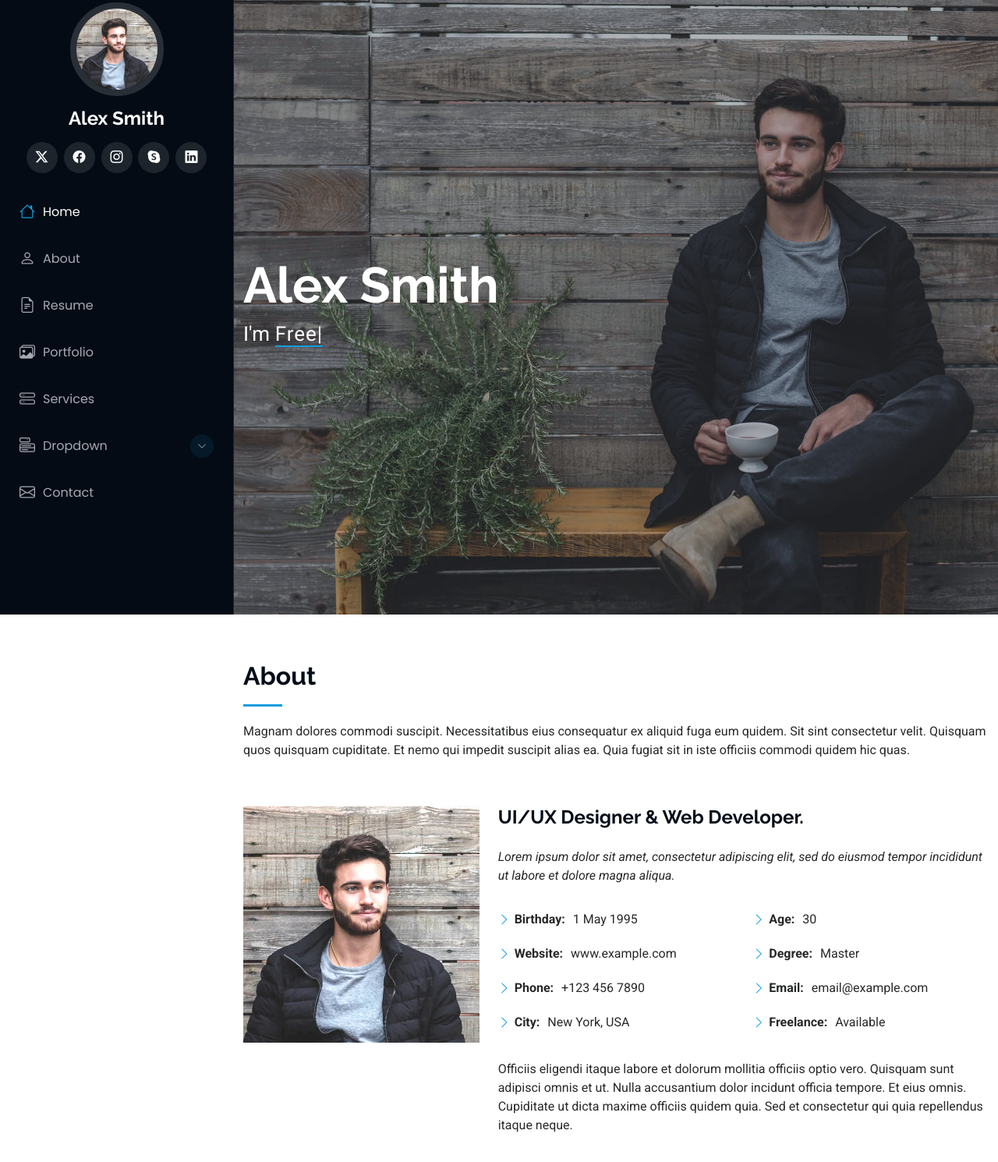
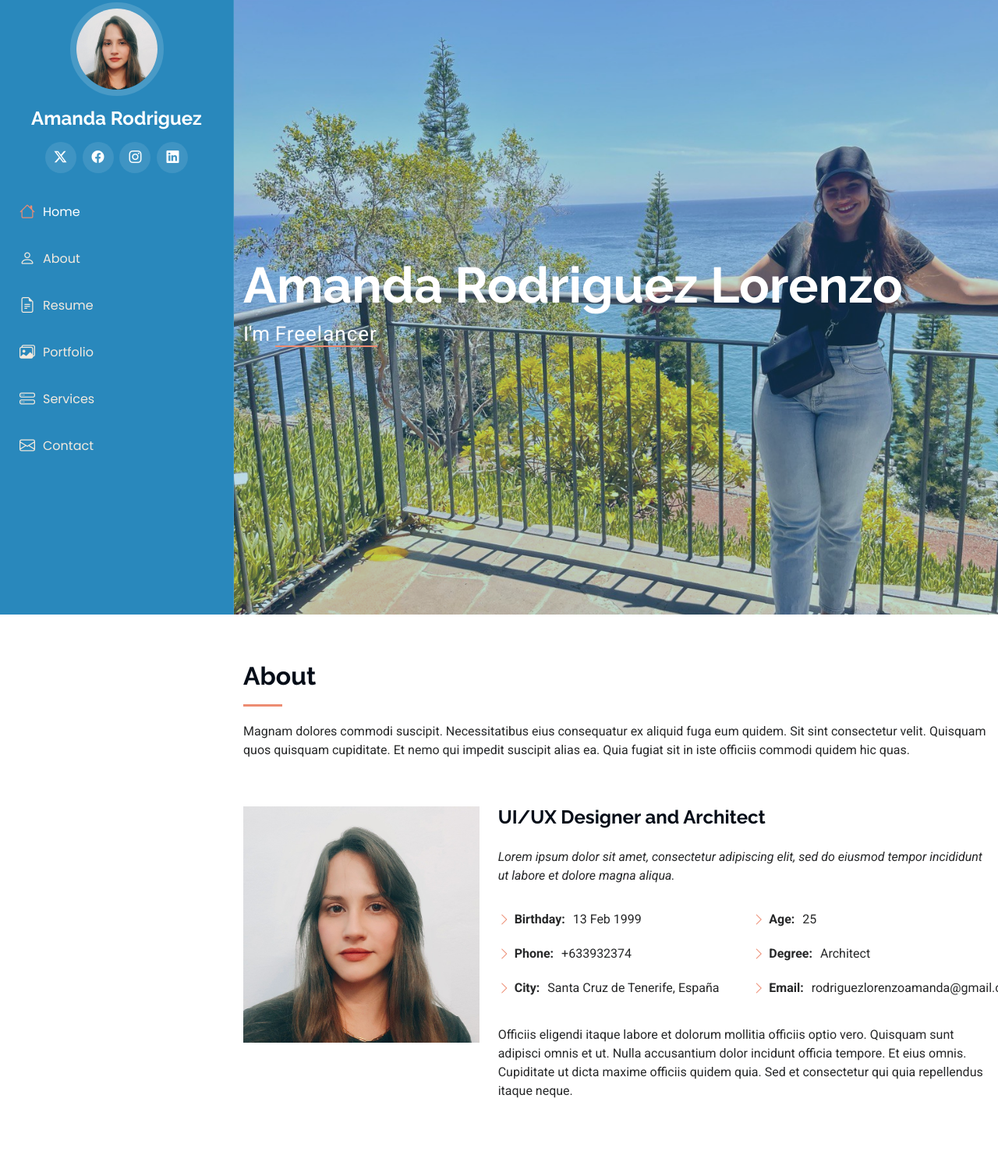
Before and after one commit to rodriguezlorenzoamanda/Portfolio, a plain HTML site: page index.html in a window 1280 px wide. Shown: the part 12-1502 px from the top of the page at 78% size. Drawn offline with Linux system fonts and the light colour scheme.

Commit message:
arreglos iniciales

```diff
--- a/assets/css/main.css
+++ b/assets/css/main.css
@@ -22,14 +22,14 @@
   --background-color: #ffffff; /* Background color for the entire website, including individual sections */
   --default-color: #272829; /* Default color used for the majority of the text content across the entire website */
   --heading-color: #050d18; /* Color for headings, subheadings and title throughout the website */
-  --accent-color: #149ddd; /* Accent color that represents your brand on the website. It's used for buttons, links, and other elements that need to stand out */
+  --accent-color: #ed8c72; /* Accent color that represents your brand on the website. It's used for buttons, links, and other elements that need to stand out */
   --surface-color: #ffffff; /* The surface color is used as a background of boxed elements within sections, such as cards, icon boxes, or other elements that require a visual separation from the global background. */
   --contrast-color: #ffffff; /* Contrast color for text, ensuring readability against backgrounds of accent, heading, or default colors. */
 }
 
 /* Nav Menu Colors - The following color variables are used specifically for the navigation menu. They are separate from the global colors to allow for more customization options */
 :root {
-  --nav-color: #a8a9b4;  /* The default color of the main navmenu links */
+  --nav-color: #f4eade;  /* The default color of the main navmenu links */
   --nav-hover-color: #ffffff; /* Applied to main navmenu links when they are hovered over or active */
   --nav-mobile-background-color: #040b14; /* Used as the background color for mobile navigation menu */
   --nav-dropdown-background-color: #040b14; /* Used as the background color for dropdown items that appear when hovering over primary navigation items */
@@ -45,10 +45,10 @@
 }
 
 .dark-background {
-  --background-color: #040b14;
+  --background-color: #2988bc;
   --default-color: #ffffff;
   --heading-color: #ffffff;
-  --surface-color: #151f2b;
+  --surface-color: #2f496e;
   --contrast-color: #ffffff;
 }
 
--- a/index.html
+++ b/index.html
@@ -4,7 +4,7 @@
 <head>
   <meta charset="utf-8">
   <meta content="width=device-width, initial-scale=1.0" name="viewport">
-  <title>Index - iPortfolio Bootstrap Template</title>
+  <title>Amanda Rodriguez Portfolio</title>
   <meta content="" name="description">
   <meta content="" name="keywords">
 
@@ -27,13 +27,6 @@
   <!-- Main CSS File -->
   <link href="assets/css/main.css" rel="stylesheet">
 
-  <!-- =======================================================
-  * Template Name: iPortfolio
-  * Template URL: https://bootstrapmade.com/iportfolio-bootstrap-portfolio-websites-template/
-  * Updated: Jun 29 2024 with Bootstrap v5.3.3
-  * Author: BootstrapMade.com
-  * License: https://bootstrapmade.com/license/
-  ======================================================== -->
 </head>
 
 <body class="index-page">
@@ -42,20 +35,19 @@
     <i class="header-toggle d-xl-none bi bi-list"></i>
 
     <div class="profile-img">
-      <img src="assets/img/my-profile-img.jpg" alt="" class="img-fluid rounded-circle">
+      <img src="assets/img/amanda-portfolio.jpeg" alt="" class="img-fluid rounded-circle">
     </div>
 
     <a href="index.html" class="logo d-flex align-items-center justify-content-center">
       <!-- Uncomment the line below if you also wish to use an image logo -->
       <!-- <img src="assets/img/logo.png" alt=""> -->
-      <h1 class="sitename">Alex Smith</h1>
+      <h1 class="sitename">Amanda Rodriguez</h1>
     </a>
 
     <div class="social-links text-center">
       <a href="#" class="twitter"><i class="bi bi-twitter-x"></i></a>
       <a href="#" class="facebook"><i class="bi bi-facebook"></i></a>
       <a href="#" class="instagram"><i class="bi bi-instagram"></i></a>
-      <a href="#" class="google-plus"><i class="bi bi-skype"></i></a>
       <a href="#" class="linkedin"><i class="bi bi-linkedin"></i></a>
     </div>
 
@@ -66,23 +58,6 @@
         <li><a href="#resume"><i class="bi bi-file-earmark-text navicon"></i> Resume</a></li>
         <li><a href="#portfolio"><i class="bi bi-images navicon"></i> Portfolio</a></li>
         <li><a href="#services"><i class="bi bi-hdd-stack navicon"></i> Services</a></li>
-        <li class="dropdown"><a href="#"><i class="bi bi-menu-button navicon"></i> <span>Dropdown</span> <i class="bi bi-chevron-down toggle-dropdown"></i></a>
-          <ul>
-            <li><a href="#">Dropdown 1</a></li>
-            <li class="dropdown"><a href="#"><span>Deep Dropdown</span> <i class="bi bi-chevron-down toggle-dropdown"></i></a>
-              <ul>
-                <li><a href="#">Deep Dropdown 1</a></li>
-                <li><a href="#">Deep Dropdown 2</a></li>
-                <li><a href="#">Deep Dropdown 3</a></li>
-                <li><a href="#">Deep Dropdown 4</a></li>
-                <li><a href="#">Deep Dropdown 5</a></li>
-              </ul>
-            </li>
-            <li><a href="#">Dropdown 2</a></li>
-            <li><a href="#">Dropdown 3</a></li>
-            <li><a href="#">Dropdown 4</a></li>
-          </ul>
-        </li>
         <li><a href="#contact"><i class="bi bi-envelope navicon"></i> Contact</a></li>
       </ul>
     </nav>
@@ -94,11 +69,11 @@
     <!-- Hero Section -->
     <section id="hero" class="hero section dark-background">
 
-      <img src="assets/img/hero-bg.jpg" alt="" data-aos="fade-in" class="">
+      <img src="assets/img/amanda-banner.jpg" alt="" data-aos="fade-in" class="">
 
       <div class="container" data-aos="fade-up" data-aos-delay="100">
-        <h2>Alex Smith</h2>
-        <p>I'm <span class="typed" data-typed-items="Designer, Developer, Freelancer, Photographer">Designer</span><span class="typed-cursor typed-cursor--blink" aria-hidden="true"></span><span class="typed-cursor typed-cursor--blink" aria-hidden="true"></span></p>
+        <h2>Amanda Rodriguez Lorenzo</h2>
+        <p>I'm <span class="typed" data-typed-items="Brand Designer, Freelancer, UX/UI Designer">Designer</span><span class="typed-cursor typed-cursor--blink" aria-hidden="true"></span><span class="typed-cursor typed-cursor--blink" aria-hidden="true"></span></p>
       </div>
 
     </section><!-- /Hero Section -->
@@ -116,10 +91,10 @@
 
         <div class="row gy-4 justify-content-center">
           <div class="col-lg-4">
-            <img src="assets/img/my-profile-img.jpg" class="img-fluid" alt="">
+            <img src="assets/img/amanda-portfolio.jpeg" class="img-fluid" alt="">
           </div>
           <div class="col-lg-8 content">
-            <h2>UI/UX Designer &amp; Web Developer.</h2>
+            <h2>UI/UX Designer and Architect</h2>
             <p class="fst-italic py-3">
               Lorem ipsum dolor sit amet, consectetur adipiscing elit, sed do eiusmod tempor incididunt ut labore et dolore
               magna aliqua.
@@ -127,18 +102,16 @@
             <div class="row">
               <div class="col-lg-6">
                 <ul>
-                  <li><i class="bi bi-chevron-right"></i> <strong>Birthday:</strong> <span>1 May 1995</span></li>
-                  <li><i class="bi bi-chevron-right"></i> <strong>Website:</strong> <span>www.example.com</span></li>
-                  <li><i class="bi bi-chevron-right"></i> <strong>Phone:</strong> <span>+123 456 7890</span></li>
-                  <li><i class="bi bi-chevron-right"></i> <strong>City:</strong> <span>New York, USA</span></li>
+                  <li><i class="bi bi-chevron-right"></i> <strong>Birthday:</strong> <span>13 Feb 1999</span></li>
+                  <li><i class="bi bi-chevron-right"></i> <strong>Phone:</strong> <span>+633932374</span></li>
+                  <li><i class="bi bi-chevron-right"></i> <strong>City:</strong> <span>Santa Cruz de Tenerife, España</span></li>
                 </ul>
               </div>
               <div class="col-lg-6">
                 <ul>
-                  <li><i class="bi bi-chevron-right"></i> <strong>Age:</strong> <span>30</span></li>
-                  <li><i class="bi bi-chevron-right"></i> <strong>Degree:</strong> <span>Master</span></li>
-                  <li><i class="bi bi-chevron-right"></i> <strong>Email:</strong> <span>email@example.com</span></li>
-                  <li><i class="bi bi-chevron-right"></i> <strong>Freelance:</strong> <span>Available</span></li>
+                  <li><i class="bi bi-chevron-right"></i> <strong>Age:</strong> <span>25</span></li>
+                  <li><i class="bi bi-chevron-right"></i> <strong>Degree:</strong> <span>Architect</span></li>
+                  <li><i class="bi bi-chevron-right"></i> <strong>Email:</strong> <span>rodriguezlorenzoamanda@gmail.com</span></li>
                 </ul>
               </div>
             </div>
```
Also changed, not shown: assets/img/amanda-banner.jpg (added), assets/img/amanda-portfolio.jpeg (added), assets/img/amanda-profile.jpg (added).
